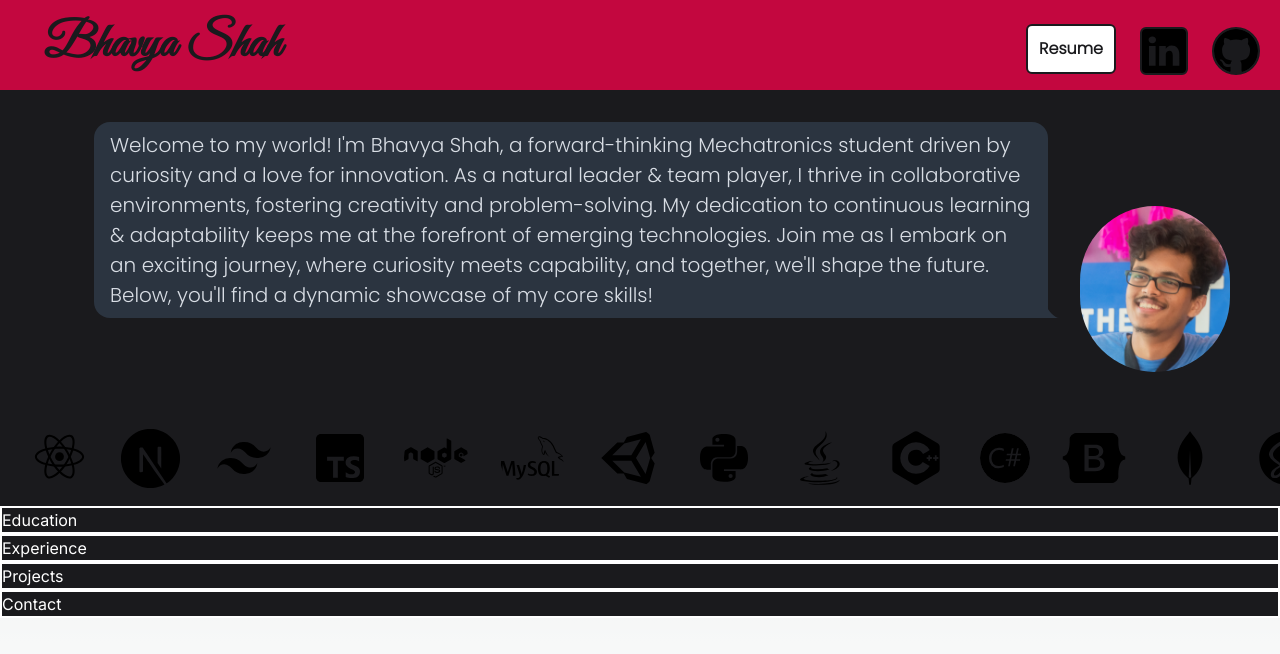
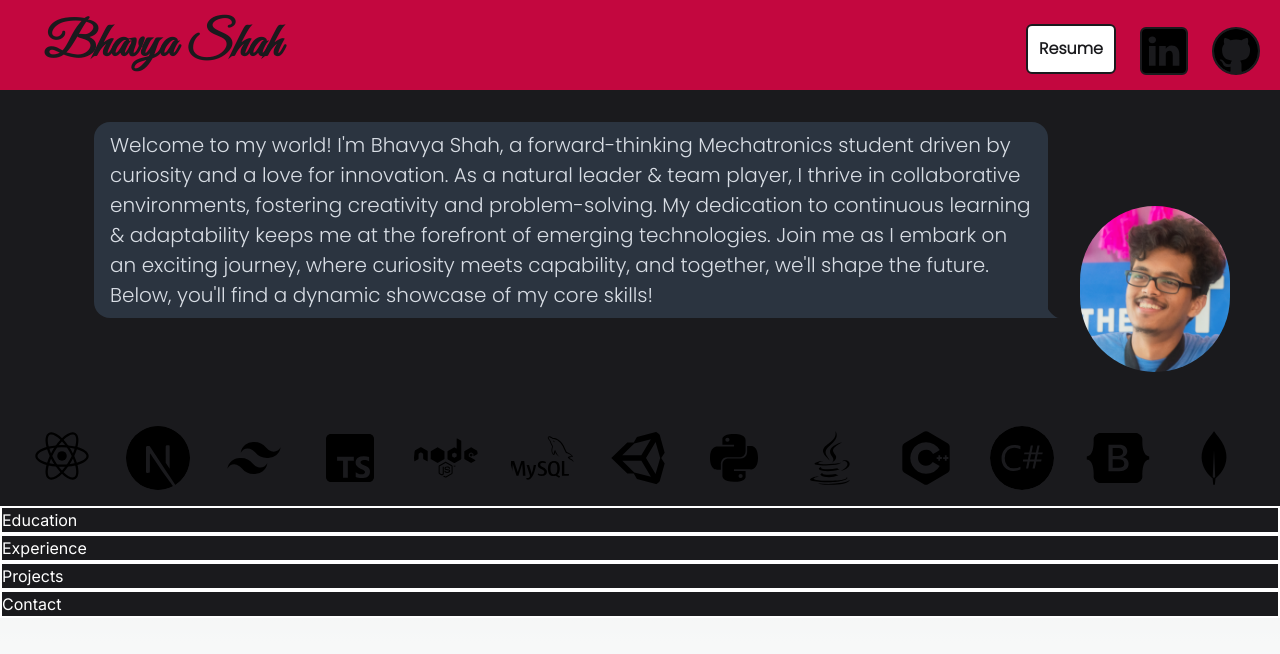
Before and after one commit to NotaEfficientCoder/Portfolio-Website, a Next.js app: page / in a window 1280 px wide. Shown: the top 654 px of the page. Built offline with nearby package versions, Linux system fonts and the light colour scheme.

Commit message:
Fixed icon sizing issue

```diff
--- a/src/components/Skills.tsx
+++ b/src/components/Skills.tsx
@@ -28,8 +28,8 @@ const Skills = () => {
         <BiLogoCss3 className="w-20 h-20  p-2 m-2 rounded-full" />
         <AiFillHtml5 className="w-20 h-20 p-2 m-2 rounded-full" />
         <BiLogoJavascript className="w-20 h-20 rounded-full p-2 m-2 " />
-        <BiLogoReact className="w-[75px] h-[75px] p-2 m-2 rounded-xl" />
-        <SiNextdotjs className="w-[75px] h-[75px] p-2 m-2 rounded-xl" />
+        <BiLogoReact className="w-20 h-20 p-2 m-2 rounded-full" />
+        <SiNextdotjs className="w-20 h-20 p-2 m-2 rounded-full" />
         <BiLogoTailwindCss className="w-20 h-20 p-2 m-2 rounded-full" />
         <BiLogoTypescript className="w-20 h-20 rounded-full p-2 m-2" />
         <FaNode className="w-20 h-20 rounded-full p-2 m-2" />
@@ -38,13 +38,13 @@ const Skills = () => {
         <BiLogoPython className="w-20 h-20 rounded-full p-2 m-2" />
         <BiLogoJava className="w-20 h-20 rounded-full p-2 m-2" />
         <BiLogoCPlusPlus className="w-20 h-20 rounded-full p-2 m-2" />
-        <SiCsharp className="w-[66px] h-[66px] rounded-full p-2 m-2"/>
+        <SiCsharp className="w-20 h-20 rounded-full p-2 m-2"/>
         <FaBootstrap className="w-20 h-20 rounded-full p-2 m-2" />
         <BiLogoMongodb className="w-20 h-20 rounded-full p-2 m-2" />
         <BiLogoSass className="w-20 h-20 rounded-full p-2 m-2" />
         <FiFigma className="w-20 h-20 rounded-full p-2 m-2" />
-        <BsGit className="w-[66px] h-[66px] rounded-full p-2 m-2" />
-        <BiLogoShopify className="w-20 h-20 rounded-full p-2 pl-3 m-2"/>
+        <BsGit className="w-20 h-20 rounded-full p-2 m-2" />
+        <BiLogoShopify className="w-20 h-20 rounded-full p-2 m-2"/>
 
       </Marquee>
     </div>
```
